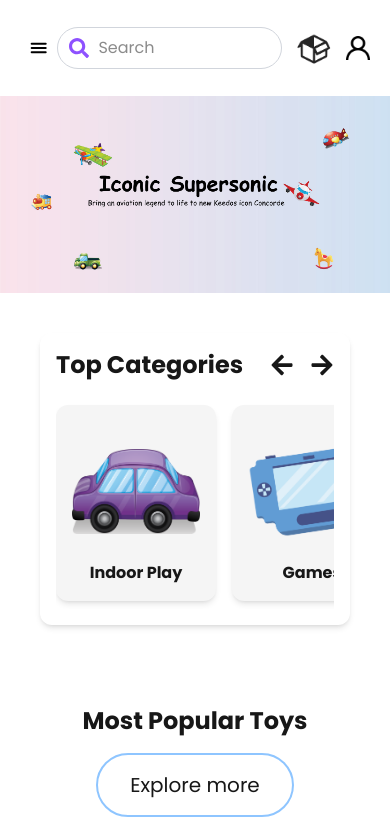
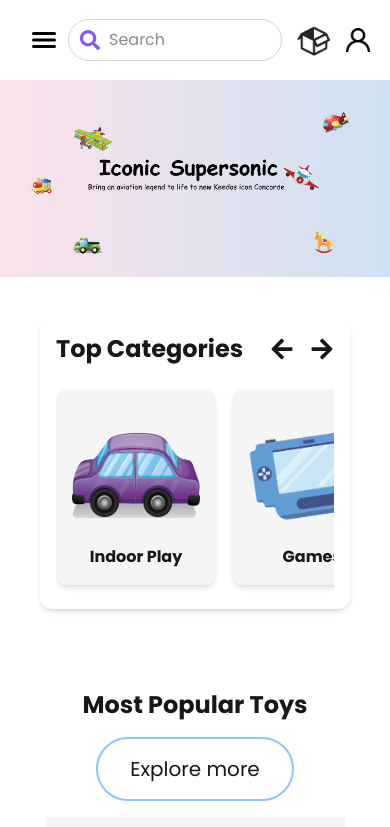
Before and after one commit to Shihab221/keedosweb, a Next.js app: page / in a window 390 px wide. Shown: the top 827 px of the page. Built offline with nearby package versions, Linux system fonts and the light colour scheme; a web font is replaced by a local one.

Commit message:
motion added to mobile navbar

```diff
--- a/components/navbar.tsx
+++ b/components/navbar.tsx
@@ -8,6 +8,9 @@
 import { BiArrowFromTop } from 'react-icons/bi'
 import Sidebar from './sidebar'
 import { IoClose, IoMenu } from 'react-icons/io5'
+import {motion, AnimatePresence} from 'framer-motion'
+
+
 const navbarData = [
     {title:"Home", url:"#" },
     {title:"Best Sellers", url:"#" },
@@ -23,7 +26,7 @@
   return (
     <div className='w-full px-5 sm:px-20'>
       {/* search bar */}
-      <div className='flex flex-row items-center justify-between py-4'>
+      <div className='flex flex-row items-center justify-between py-2'>
         <Image
         src={logo}
         alt='logo'
@@ -31,13 +34,18 @@
         height={100}
         className='sm:block hidden'
         />
+        <motion.button
+        whileTap={{ scale: 0.9 }}
+
+        >
         {
           isOpen ? (
-            <IoClose className='sm:hidden block mx-2' size={64} color='black' onClick={()=> setIsOpen(false)}/>
+            <IoClose className='sm:hidden block mx-2' size={32} color='black' onClick={()=> setIsOpen(false)}/>
           ) : (
-            <IoMenu className='sm:hidden block mx-2' size={64} color='black' onClick={()=> setIsOpen(true)}/>
+            <IoMenu className='sm:hidden block mx-2' size={32} color='black' onClick={()=> setIsOpen(true)}/>
           )
         }
+        </motion.button>
 
 
         <div className="relative w-2xl">
@@ -68,11 +76,25 @@
 
       </div>
 
-      {
-        isOpen && (
-          <Sidebar />
-        )
-      }
+      {/* mobile navbar */}
+      {/* <AnimatePresence> */}
+        {
+          isOpen && (
+            <motion.div
+            initial={{ y: -50, opacity: 0 }}
+            animate={{ y: 0, opacity: 1 }}
+            exit={{ y: -50, opacity: 0 }}
+            transition={{ type: "spring", stiffness: 300, damping: 30 }}
+            className="h-full "
+            >
+              <Sidebar />
+            </motion.div>
+
+          )
+        }
+      {/* </AnimatePresence> */}
+
+
 
       {/* navbar */}
       <div className='hidden sm:block '>
```
